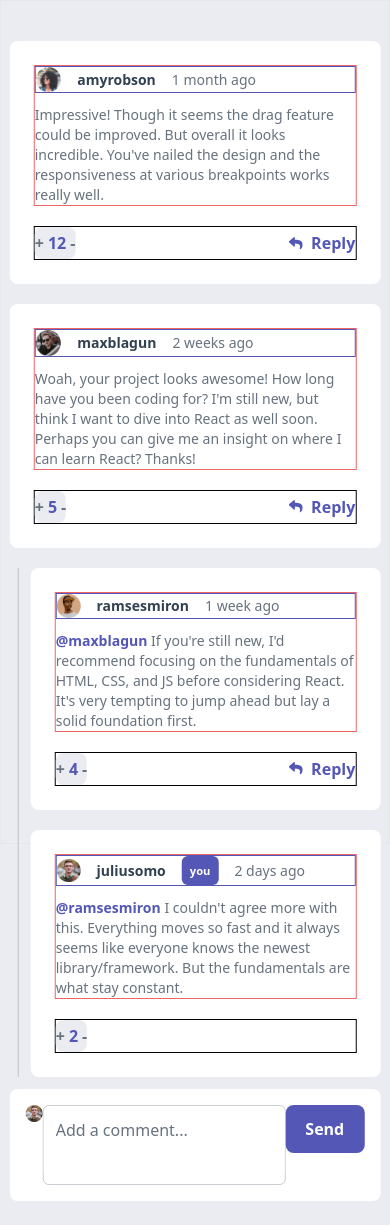
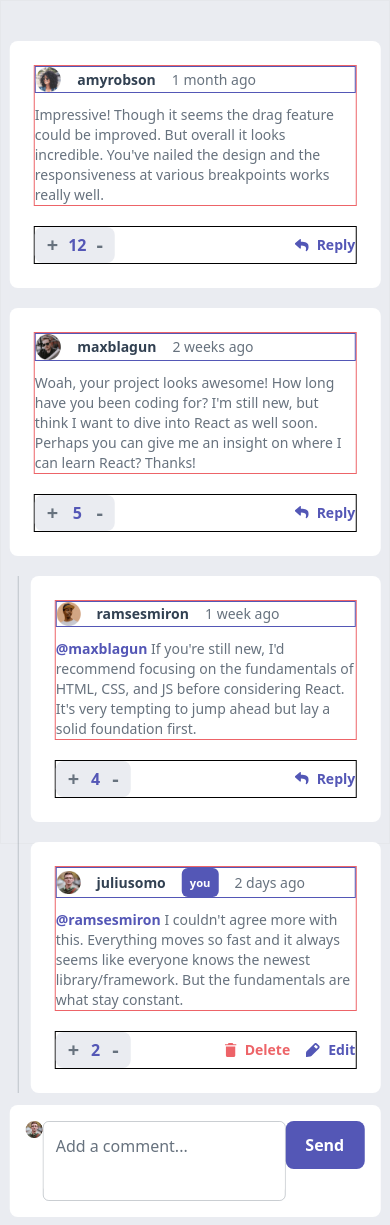
Before and after one commit to Lansa-18/comment-rating-react, a React (Create React App) app: page / in a window 390 px wide. Built offline with nearby package versions, Linux system fonts and the light colour scheme; the HTML template or start-up script is replaced by a standard one.

Commit message:
getting started with responsiveness

```diff
--- a/src/components/Message.js
+++ b/src/components/Message.js
@@ -136,13 +136,13 @@ export default function Message({
         <div className="hidden custom-680:flex border border-black justify-between items-center">
           <section
             onClick={handleVoteCount}
-            className="bg-light-grey py-1 hidden gap-1 rounded-lg custom-680:flex"
+            className="bg-light-grey w-[19%] justify-between items-center py-1 px-3 hidden gap-1 rounded-lg custom-680:flex phone:w-[25%]"
           >
-            <div className="text-greyish-blue font-semibold cursor-pointer hover:text-moderate-blue transition-all duration-100">
+            <div className="text-greyish-blue font-semibold cursor-pointer hover:text-moderate-blue transition-all duration-100 text-xl">
               +
             </div>
             <h2 className="text-moderate-blue font-bold">{voteCount}</h2>
-            <div className="text-greyish-blue font-semibold cursor-pointer hover:text-moderate-blue transition-all duration-100">
+            <div className="text-greyish-blue font-semibold cursor-pointer hover:text-moderate-blue transition-all duration-100 text-xl">
               -
             </div>
           </section>
@@ -159,7 +159,7 @@ export default function Message({
               }
             >
               <img src="./images/icon-reply.svg" alt="reply-icon"></img>
-              <h4 className="text-moderate-blue font-bold hover:text-light-greyish-blue transition-all duration-100">
+              <h4 className="text-moderate-blue font-bold hover:text-light-greyish-blue transition-all duration-100 phone:text-sm">
                 Reply
               </h4>
             </div>
@@ -168,7 +168,7 @@ export default function Message({
           <section
             className={
               comment.user.username === "juliusomo"
-                ? "flex gap-4 custom-680:hidden"
+                ? "hidden gap-4 custom-680:flex"
                 : "hidden"
             }
           >
@@ -177,21 +177,20 @@ export default function Message({
               className="flex items-center gap-2 cursor-pointer"
             >
               <img src="./images/icon-delete.svg" alt="delete-icon"></img>
-              <p className="font-bold text-soft-red hover:text-pale-red transition-all duration-100">
+              <p className="font-bold text-soft-red hover:text-pale-red transition-all duration-100 phone:text-sm">
                 Delete
               </p>
             </div>
             <div
               onClick={() => handleEdit(comment.id)}
-              className="flex items-center gap-2 cursor-pointer custom-680:hidden"
+              className="flex items-center gap-2 cursor-pointer"
             >
               <img src="./images/icon-edit.svg" alt="edit-icon"></img>
-              <p className="font-bold text-moderate-blue hover:text-light-greyish-blue transition-all duration-100">
+              <p className="font-bold text-moderate-blue hover:text-light-greyish-blue transition-all duration-100 phone:text-sm">
                 Edit
               </p>
             </div>
           </section>
-
         </div>
       </div>
       <div>
```
